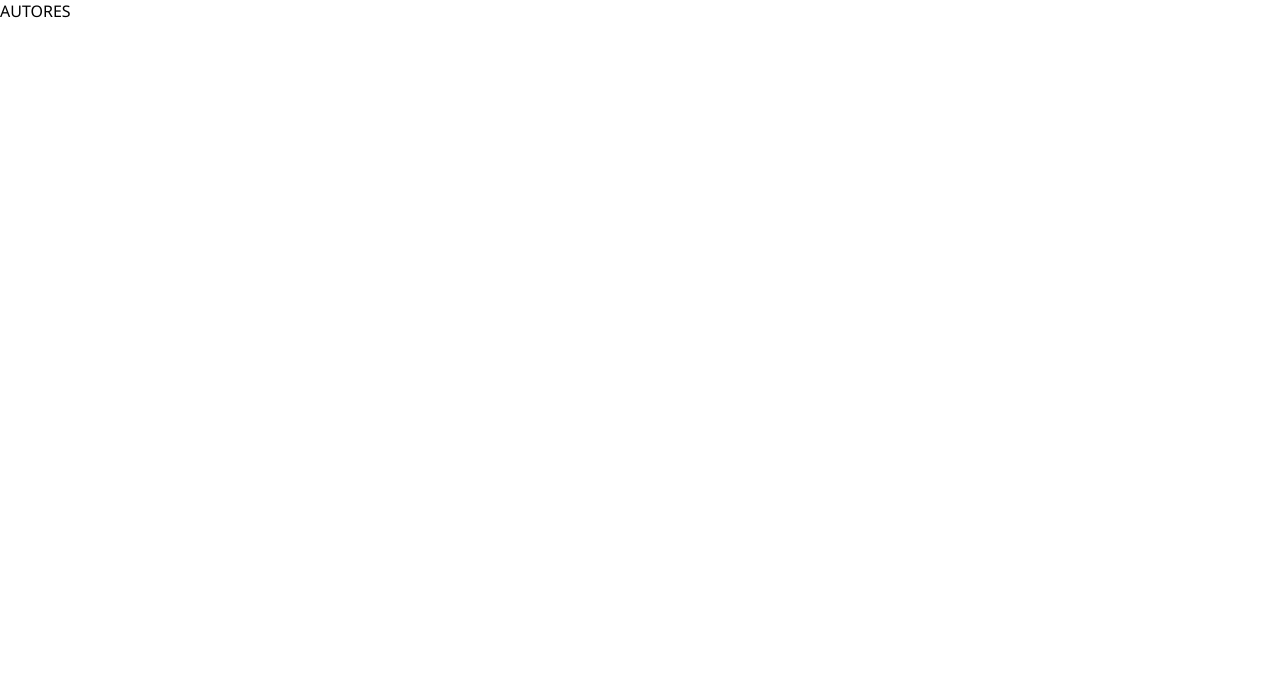
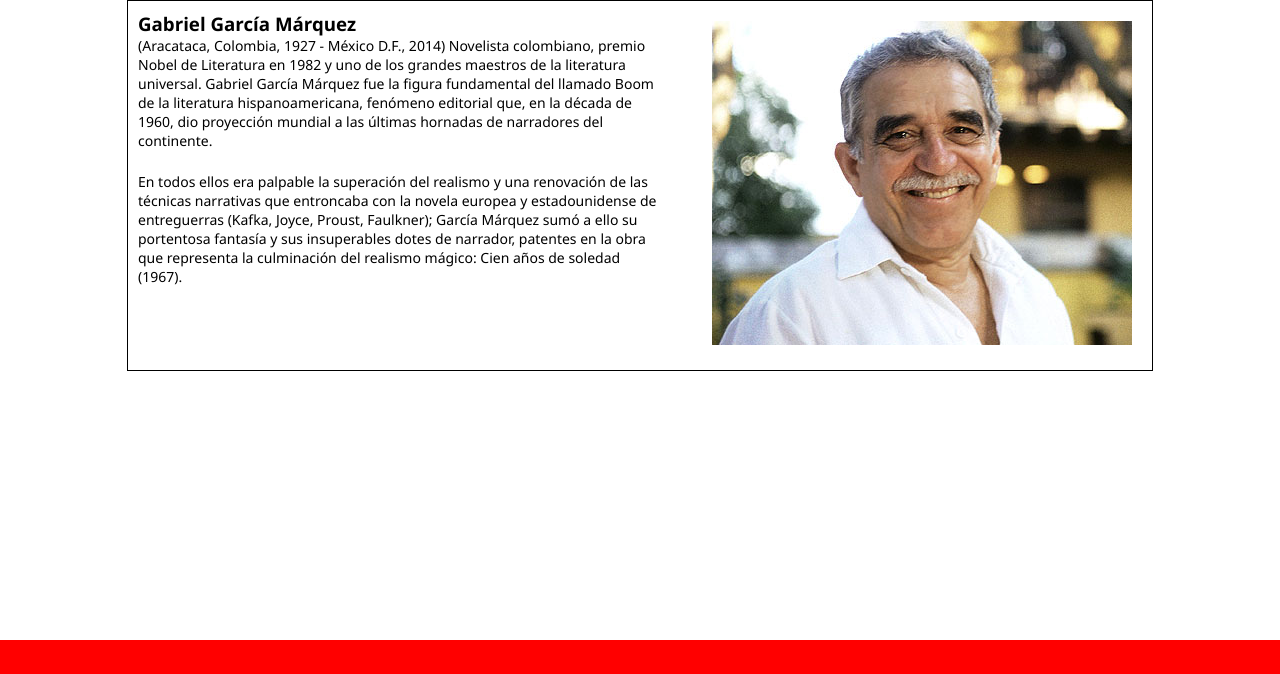
Before and after one commit to brandong222/TallerColaborativo, a plain HTML site: page index2.html in a window 1280 px wide. Shown: the top 674 px of the page. Drawn offline with Linux system fonts and the light colour scheme.

Commit message:
se crear card con imagen de biografia

```diff
--- a/css.css
+++ b/css.css
@@ -1,3 +1,4 @@
+@import url(css2.css);
 *{
   margin: 0;
   padding: 0;
--- /dev/null
+++ b/css2.css
@@ -0,0 +1,38 @@
+.container-bio {
+    display: flex;
+    justify-content: space-between;
+    width: 80%;
+    margin: auto;
+    border: 1px solid black;
+}
+
+.container-bio .text-bio {
+    display: flex;
+    flex-direction: column;
+    margin: 10px;
+    margin-right: 30px;
+}
+
+.container-bio .text-bio p {
+    font-size: 14px;
+}
+
+.container-bio .img-bio {
+    margin: 20px;
+}
+
+footer {
+    position: fixed;
+    bottom: 0px;
+    width: 100%;
+    height: 20%;
+    background: red;
+
+}
+
+footer p {
+    text-align: center;
+    margin-top: 40px;
+    font-size: 50px;
+    color: white;
+}
--- a/index2.html
+++ b/index2.html
@@ -8,6 +8,33 @@
     </head>
     <body>
 
+        <div class="container-bio">
+            <div class="text-bio">
+                <h3>Gabriel García Márquez</h3>
+
+                <p>(Aracataca, Colombia, 1927 - México D.F., 2014) Novelista
+                    colombiano, premio Nobel de Literatura en 1982 y uno de los
+                    grandes maestros de la literatura universal. Gabriel García
+                    Márquez fue la figura fundamental del llamado Boom de la
+                    literatura hispanoamericana, fenómeno editorial que, en la
+                    década de 1960, dio proyección mundial a las últimas
+                    hornadas de narradores del continente.</p>
+                <br>
+                <p>
+                    En todos ellos era palpable la superación del realismo y una
+                    renovación de las técnicas narrativas que entroncaba con la
+                    novela europea y estadounidense de entreguerras (Kafka,
+                    Joyce, Proust, Faulkner); García Márquez sumó a ello su
+                    portentosa fantasía y sus insuperables dotes de narrador,
+                    patentes en la obra que representa la culminación del
+                    realismo mágico: Cien años de soledad (1967).
+                </p>
+
+            </div>
+            <div class="img-bio">
+                <img src="IMG/garcia_marquez_gabriel.jpg" alt="imagen">
+            </div>
+        </div>
 
         <footer>
             <p>AUTORES</p>
```
Lines whose indentation alone changed are shown as unchanged.
